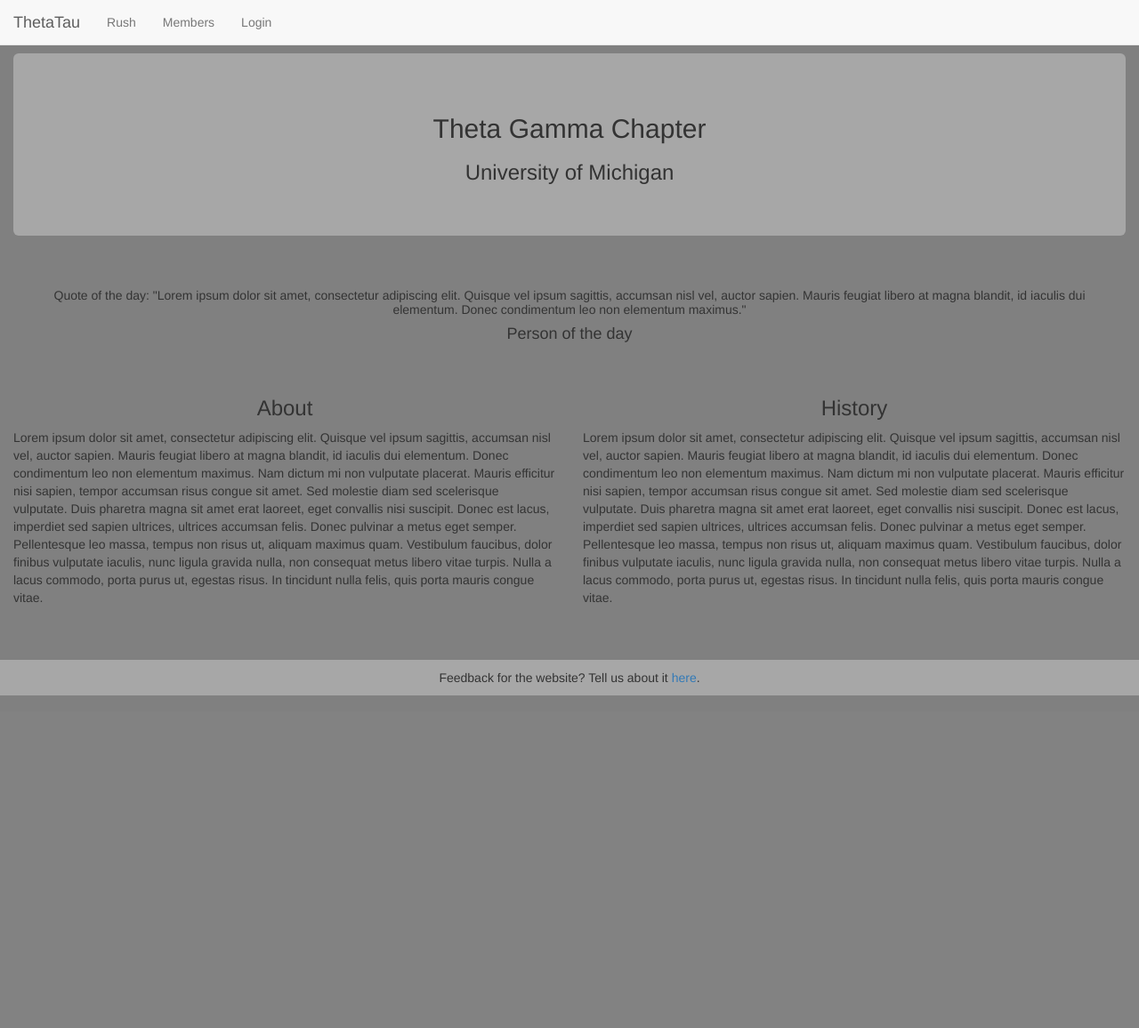
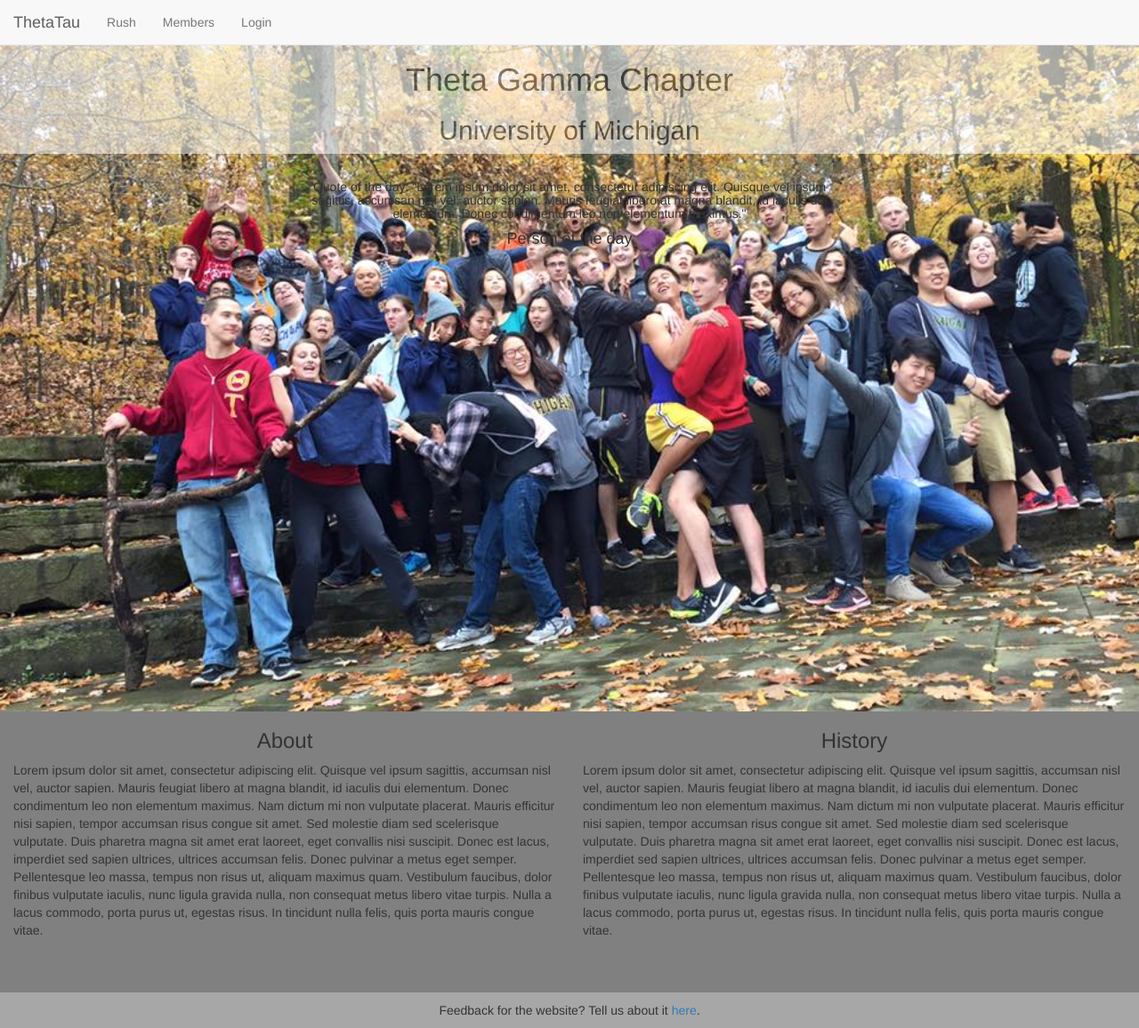
Before and after one commit to gapoorva/thetatauwebsite16, a PHP site: page / in a window 1280 px wide. Shown: the whole page at 89% size. Before the commit the page ends 782 px from the top, so only its background shows below. Run offline with PHP 8.4, Linux system fonts and the light colour scheme.

Commit message:
Added mast head image and some minor styling fixes

```diff
--- a/css/main.css
+++ b/css/main.css
@@ -1,6 +1,16 @@
 body {
-  padding-top: 60px;
+  padding-top: 50px;
   background: gray;
+}
+
+.masthead {
+	height: calc(100vh - 50px);
+	background: url('../images/mast1.jpg') no-repeat center center fixed;
+	  -webkit-background-size: cover;
+	  -moz-background-size: cover;
+	  -o-background-size: cover;
+	  background-size: cover;
+	background-color: #DE643C;
 }
 
 .jumbotron {
@@ -10,6 +20,8 @@
 #quote {
   padding-top: 20px;
   padding-bottom: 30px;
+  /*background-color: white;*/
+
 }
 
 #inner {
@@ -23,3 +35,16 @@
 #footer-row {
   padding-top: 10px;
 }
+
+.navbar-header button.navbar-toggle {
+	margin-right: 30px;
+}
+
+.title-banner {
+	position: relative;
+}
+
+.title-banner {
+	opacity: .55;
+	background-color: white;
+}
--- a/index.html
+++ b/index.html
@@ -53,20 +53,23 @@
 
     <!-- Main container -->
     <div class="container-fluid">
-      <div class="jumbotron">
-        <h2 class="text-center">Theta Gamma Chapter</h2>
-        <h3 class="text-center">University of Michigan</h3>
+      <div class="row masthead">
+        <div class="row title-banner">
+          <h1 class="text-center">Theta Gamma Chapter</h2>
+          <h2 class="text-center">University of Michigan</h3>
         </div>
 
 
         <!-- quote -->
-      <div id="quote" class="container-fluid">
+        <div id="quote" class="row">
+          <div class="col-xs-6 col-xs-offset-3">
             <h5 class="text-center">Quote of the day: "Lorem ipsum dolor sit amet, consectetur adipiscing elit. Quisque vel ipsum sagittis, accumsan nisl vel, auctor sapien. Mauris feugiat libero at magna blandit, id iaculis dui elementum. Donec condimentum leo non elementum maximus."</h5>
             <h4 class="text-center">Person of the day</h4>
           </div>
+        </div>
         <!-- End quote -->
 
-
+      </div>
       <!-- inner content (about/history) -->
       <div id="inner" class="row">
         <div class="col-sm-6">
```
Also changed, not shown: images/mast1.jpg (added), 2 other files. Lines whose indentation alone changed are shown as unchanged.
